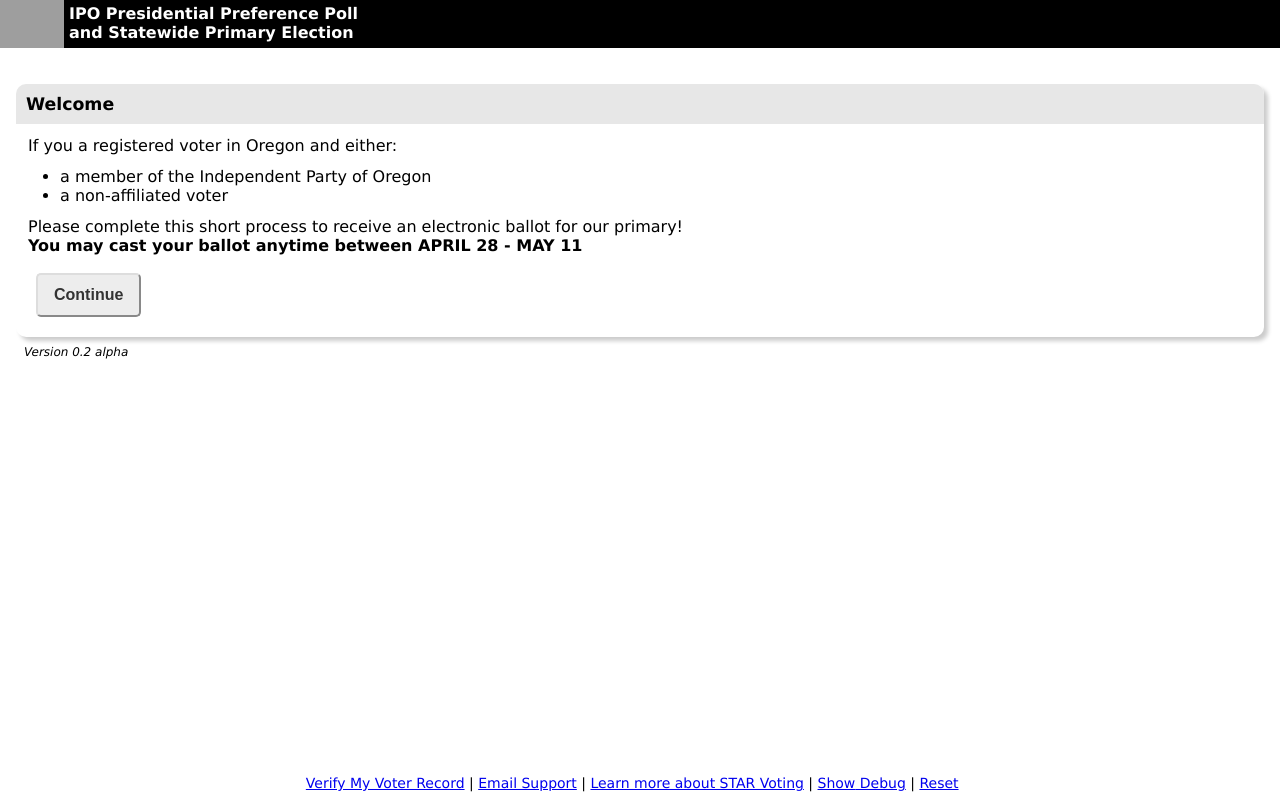
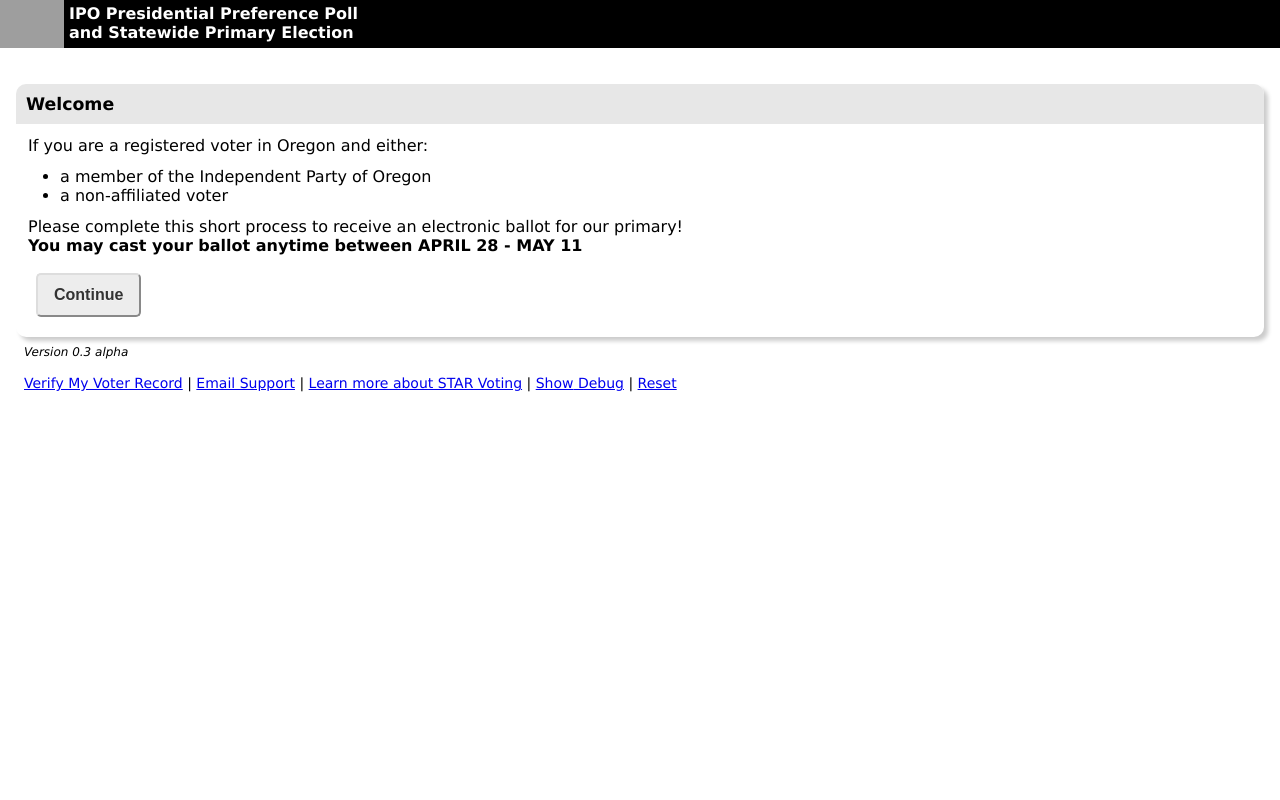
Before and after one commit to jaycincotta/ipo2020, a React (Create React App) app: page / in a window 1280 px wide. Built offline with nearby package versions, Linux system fonts and the light colour scheme; grey boxes are pictures that could not be loaded; the HTML template or start-up script is replaced by a standard one.

Commit message:
Bug fixes for v0.3

```diff
--- a/src/App.css
+++ b/src/App.css
@@ -54,3 +54,6 @@
   margin-top: 8px;
   margin-left: 8px;
 }
+.formSpacer {
+  margin-top: 12px;
+}
--- a/src/App.js
+++ b/src/App.js
@@ -14,6 +14,7 @@
 import MyVoteURL from "./MyVoteURL";
 import FetchViewer from "./ui/FetchViewer";
 import RequestBallot from "./RequestBallot";
+import AppSettings from "./AppSettings";
 
 const CURRENT_STEP_KEY = "ipo2020-currentStep";
 const FORM_DATA_KEY = "ipo2020-formData";
@@ -258,7 +259,7 @@
           {step === THANKYOU && <Thankyou next={GoToSurvey} />}
         </div>
         <p className="version">
-          <i>Version 0.2 alpha</i>
+          <i>{AppSettings.Version}</i>
         </p>
         {debugMode && (
           <div className="content">
@@ -271,7 +272,7 @@
           </div>
         )}
       </div>
-      <div id="footer" className="ui-footer ui-bar-inherit">
+      <div id="footer2" className="ui-footer ui-bar-inherit">
         <a href={myVoteURL} target="MyVote">
           Verify My Voter Record
         </a>{" "}
--- /dev/null
+++ b/src/AppSettings.js
@@ -0,0 +1,13 @@
+const isProd = false;
+const version = "Version 0.3 alpha";
+const Localhost = "http://localhost:7071";
+const Prodhost = "https://ipo2020-dev-appservice.azurewebsites.net";
+const FunctionKey = "code=RL9gvBjKUqu7L0AL0OZorm/Zt4Jw4JfJFVvynKN93bjFihZBfkaICw==";
+const ApiMethod = method => `${isProd ? Prodhost : Localhost}/api/${method}?${FunctionKey}`;
+
+const AppSettings = {
+  Version: version,
+  RequestBallot: ApiMethod("RequestBallot")
+};
+
+export default AppSettings;
--- a/src/RequestBallot.js
+++ b/src/RequestBallot.js
@@ -1,10 +1,9 @@
+import AppSettings from "./AppSettings";
+
 export default async function RequestBallot(voterInfo) {
-  const method = "RequestBallot";
-  const baseUrl = `https://ipo2020-dev-appservice.azurewebsites.net/api/${method}?code=RL9gvBjKUqu7L0AL0OZorm/Zt4Jw4JfJFVvynKN93bjFihZBfkaICw==`;
-  //const baseUrl = `http://localhost:7071/api/${method}?code=RL9gvBjKUqu7L0AL0OZorm/Zt4Jw4JfJFVvynKN93bjFihZBfkaICw==`;
-  const endpoint = baseUrl;
+  const url = AppSettings.RequestBallot;
 
-  const result = fetch(endpoint, {
+  const result = fetch(url, {
     method: "post",
     headers: {
       "Content-Type": "application/json"
--- a/src/index.css
+++ b/src/index.css
@@ -150,6 +150,13 @@
   width: 98%;
 }
 
+div#footer2 {
+  font-size: 14px;
+  margin-left: 24px;
+  margin-top: 0px;
+  width: 98%;
+}
+
 .ui-bar-a,
 .ui-page-theme-a .ui-bar-inherit,
 html .ui-bar-a .ui-bar-inherit,
--- a/src/ui/FormField.jsx
+++ b/src/ui/FormField.jsx
@@ -3,6 +3,7 @@
 
 export default function FormField({
   name,
+  autocomplete,
   required,
   caption,
   type,
@@ -26,6 +27,7 @@
         placeholder={placeholder}
         className={errors[name] && touched[name] ? "text-input error" : "text-input"}
         tabIndex={tabIndex}
+        autocomplete={autocomplete}
       />
       <br />
     </>
--- a/src/ui/step/EditAddress.jsx
+++ b/src/ui/step/EditAddress.jsx
@@ -2,10 +2,12 @@
 import { Formik, Form } from "formik";
 import * as Yup from "yup";
 import FormField from "../FormField";
+import MyVoteURL from "../../MyVoteURL";
 
 export default function EditAddress({ next, prev, formData, setFormData, findByName, findByAddress }) {
   console.log("EditAddress", formData);
   const [editing, setEditing] = useState(false);
+  const myVoteURL = MyVoteURL(formData.firstName, formData.lastName, formData.birthDate);
 
   const validations = {
     houseNum: Yup.number()
@@ -94,6 +96,7 @@
                   errors={errors}
                   touched={touched}
                 />
+                <div className="formSpacer" />
                 {validated && <p className="valid">Address validated.</p>}
                 {findByAddress.isLoading && <p className="validating">Validating...</p>}
                 {invalidated && <p className="invalid">Are you sure?</p>}
@@ -106,11 +109,15 @@
                   </button>
                 )}
                 {invalidated && (
-                  <button type="button" onClick={() => next()}>
-                    Yes, I'm sure
-                  </button>
+                  <>
+                    <button type="button" onClick={() => window.open(myVoteURL, "MyVote")}>
+                      Verify Voter Record
+                    </button>
+                    <button type="button" onClick={() => next()}>
+                      Yes, I'm sure
+                    </button>
+                  </>
                 )}
-                &nbsp;&nbsp;&nbsp;
                 <button type="button" onClick={() => prev()}>
                   Go Back
                 </button>
--- a/src/ui/step/EditName.jsx
+++ b/src/ui/step/EditName.jsx
@@ -2,10 +2,12 @@
 import { Formik, Form } from "formik";
 import * as Yup from "yup";
 import FormField from "../FormField";
+import MyVoteURL from "../../MyVoteURL";
 
 export default function EditName({ next, prev, formData, setFormData, findByName }) {
   console.log("EditName", formData);
   const [editing, setEditing] = useState(false);
+  const myVoteURL = MyVoteURL(formData.firstName, formData.lastName, formData.birthDate);
 
   const dateRegExp = /^\d{1,2}\/\d{1,2}\/\d{4}$/;
   const validations = {
@@ -80,6 +82,7 @@
               <Form>
                 <FormField
                   name="firstName"
+                  autocomplete="off"
                   required
                   caption="First Name"
                   placeholder="First name"
@@ -88,6 +91,7 @@
                 />
                 <FormField
                   name="lastName"
+                  autocomplete="off"
                   required
                   caption="Last Name"
                   placeholder="Last name"
@@ -102,6 +106,7 @@
                   errors={errors}
                   touched={touched}
                 />
+                <div className="formSpacer" />
                 {validated && <p className="valid">Name and date of birth validated.</p>}
                 {findByName.isLoading && <p className="validating">Validating...</p>}
                 {invalidated && <p className="invalid">Are you sure?</p>}
@@ -114,11 +119,16 @@
                   </button>
                 )}
                 {invalidated && (
-                  <button type="button" onClick={() => next()}>
-                    Yes, I'm sure
-                  </button>
+                  <>
+                    <button type="button" onClick={() => window.open(myVoteURL, "MyVote")}>
+                      Verify Voter Record
+                    </button>
+
+                    <button type="button" onClick={() => next()}>
+                      Yes, I'm sure
+                    </button>
+                  </>
                 )}
-                &nbsp;&nbsp;&nbsp;
                 <button type="button" onClick={() => prev()}>
                   Go Back
                 </button>
--- a/src/ui/step/Welcome.jsx
+++ b/src/ui/step/Welcome.jsx
@@ -7,7 +7,7 @@
         <h2>Welcome</h2>
       </div>
       <div className="content">
-        <p>If you a registered voter in Oregon and either:</p>
+        <p>If you are a registered voter in Oregon and either:</p>
         <ul className="bulletList">
           <li>a member of the Independent Party of Oregon</li>
           <li>a non-affiliated voter</li>
```
Also changed, not shown: public/star.png.
